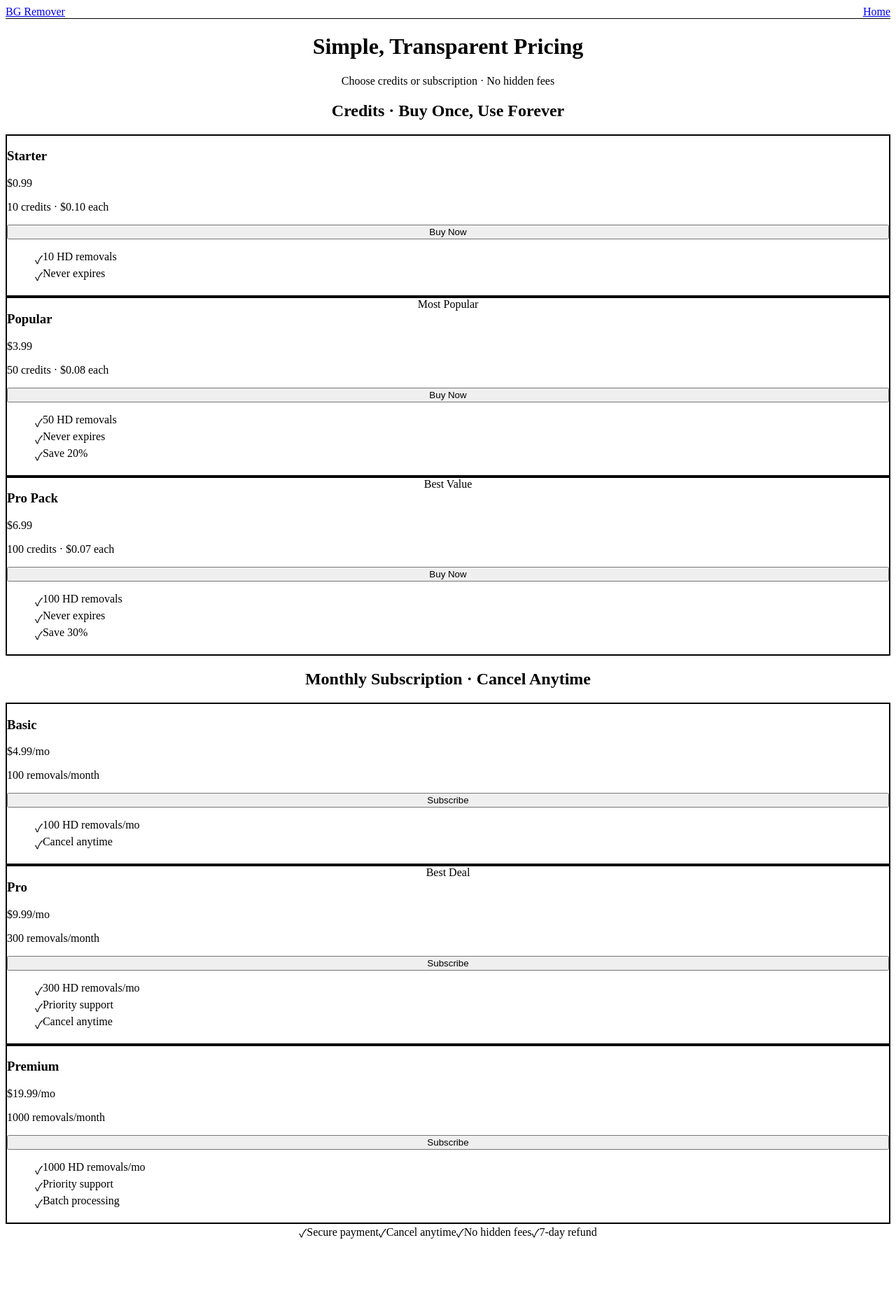
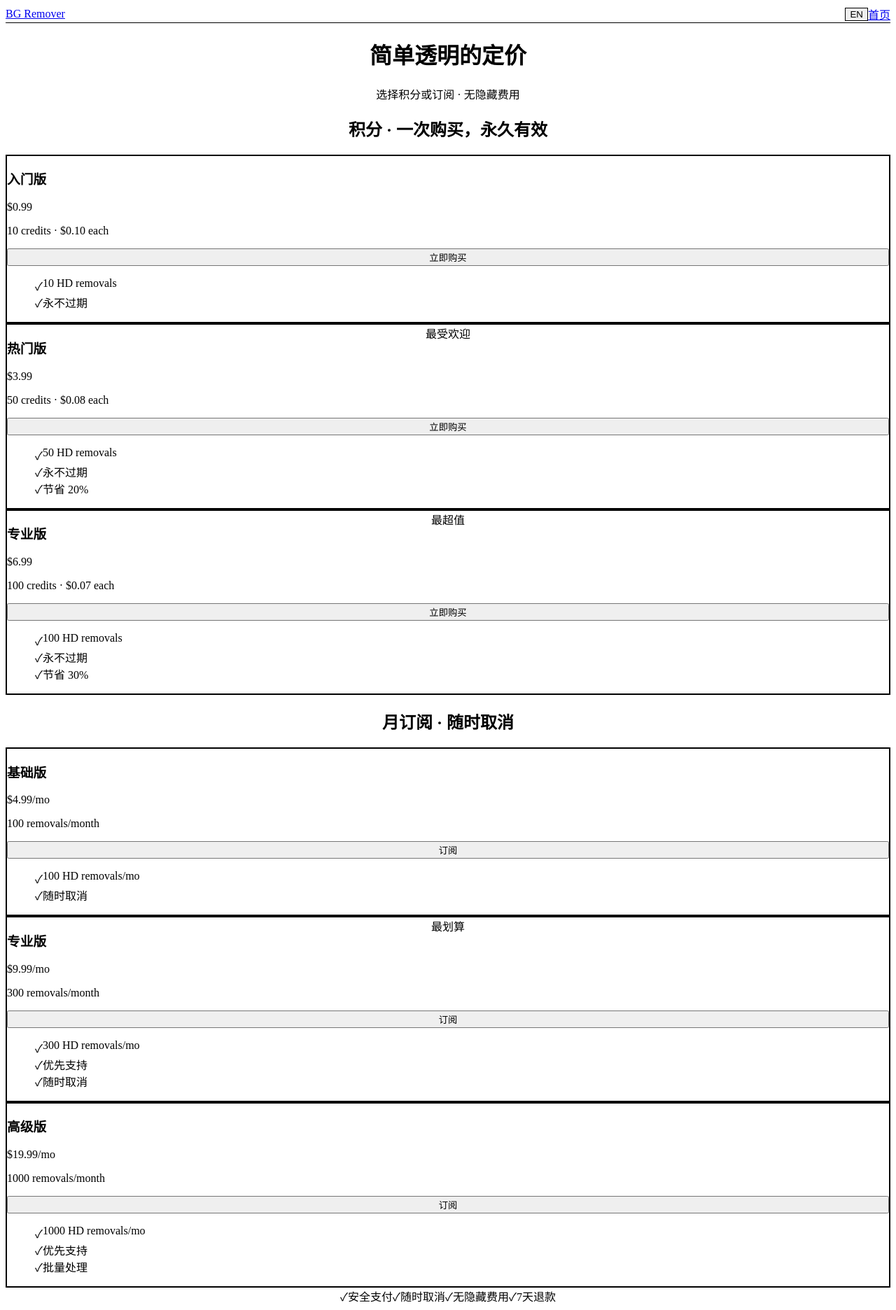
Before and after one commit to hxl999/image-background-remover, a Next.js app: page /pricing in a window 1280 px wide. Shown: the whole page at 70% size. Before the commit the page ends 1781 px from the top, so only its background shows below. Built offline with nearby package versions, Linux system fonts and the light colour scheme.

Commit message:
完成中英文切换：定价页面支持语言切换

```diff
--- a/app/pricing/page.tsx
+++ b/app/pricing/page.tsx
@@ -1,11 +1,26 @@
 'use client'
 
-import { useState } from 'react'
+import { useState, useEffect } from 'react'
 import PaymentModal from '@/components/PaymentModal'
+import LanguageSwitcher from '@/components/LanguageSwitcher'
+import { translations } from '@/lib/translations'
 
 export default function PricingPage() {
   const [modalOpen, setModalOpen] = useState(false)
   const [selectedPackage, setSelectedPackage] = useState({ amount: '', description: '', id: '' })
+  const [lang, setLang] = useState<'zh' | 'en'>('zh')
+
+  useEffect(() => {
+    const savedLang = localStorage.getItem('lang') as 'zh' | 'en' || 'zh'
+    setLang(savedLang)
+
+    const handleLangChange = (e: any) => setLang(e.detail)
+    window.addEventListener('langChange', handleLangChange)
+    return () => window.removeEventListener('langChange', handleLangChange)
+  }, [])
+
+  const t = translations[lang].pricing
+  const nav = translations[lang].nav
 
   const openPayment = (amount: string, description: string, id: string) => {
     setSelectedPackage({ amount, description, id })
@@ -17,110 +32,107 @@ export default function PricingPage() {
       <nav className="bg-white border-b">
         <div className="max-w-7xl mx-auto px-6 h-16 flex items-center justify-between">
           <a href="/" className="text-xl font-bold">BG Remover</a>
-          <a href="/" className="text-sm text-gray-600 hover:text-black">Home</a>
+          <div className="flex items-center gap-4">
+            <LanguageSwitcher />
+            <a href="/" className="text-sm text-gray-600 hover:text-black">{nav.home}</a>
+          </div>
         </div>
       </nav>
 
       <div className="max-w-6xl mx-auto px-6 py-20">
         <div className="text-center mb-16">
-          <h1 className="text-5xl font-bold mb-4">Simple, Transparent Pricing</h1>
-          <p className="text-xl text-gray-600">Choose credits or subscription · No hidden fees</p>
+          <h1 className="text-5xl font-bold mb-4">{t.title}</h1>
+          <p className="text-xl text-gray-600">{t.subtitle}</p>
         </div>
 
         <div className="mb-16">
-          <h2 className="text-3xl font-bold text-center mb-8">Credits · Buy Once, Use Forever</h2>
+          <h2 className="text-3xl font-bold text-center mb-8">{t.credits}</h2>
           <div className="grid md:grid-cols-3 gap-8">
             <div className="bg-white rounded-2xl p-8 border-2 border-gray-200 hover:shadow-xl transition-all">
-              <h3 className="text-2xl font-bold mb-4">Starter</h3>
+              <h3 className="text-2xl font-bold mb-4">{t.starter}</h3>
               <div className="mb-2"><span className="text-5xl font-bold">$0.99</span></div>
               <p className="text-gray-600 mb-6">10 credits · $0.10 each</p>
-              <button onClick={() => openPayment('0.99', 'Starter - 10 credits', 'pack_10')} className="w-full py-3 bg-black text-white rounded-lg font-semibold hover:bg-gray-800 mb-6">Buy Now</button>
+              <button onClick={() => openPayment('0.99', `${t.starter} - 10 credits`, 'pack_10')} className="w-full py-3 bg-black text-white rounded-lg font-semibold hover:bg-gray-800 mb-6">{t.buyNow}</button>
               <ul className="space-y-3 text-gray-700">
                 <li className="flex items-start"><span className="text-green-500 mr-2">✓</span><span>10 HD removals</span></li>
-                <li className="flex items-start"><span className="text-green-500 mr-2">✓</span><span>Never expires</span></li>
+                <li className="flex items-start"><span className="text-green-500 mr-2">✓</span><span>{t.neverExpires}</span></li>
               </ul>
             </div>
             <div className="bg-white rounded-2xl p-8 border-2 border-blue-500 shadow-xl relative">
-              <div className="absolute -top-4 left-1/2 -translate-x-1/2 bg-blue-500 text-white px-4 py-1 rounded-full text-sm font-semibold">Most Popular</div>
-              <h3 className="text-2xl font-bold mb-4">Popular</h3>
+              <div className="absolute -top-4 left-1/2 -translate-x-1/2 bg-blue-500 text-white px-4 py-1 rounded-full text-sm font-semibold">{t.mostPopular}</div>
+              <h3 className="text-2xl font-bold mb-4">{t.popular}</h3>
               <div className="mb-2"><span className="text-5xl font-bold">$3.99</span></div>
               <p className="text-gray-600 mb-6">50 credits · $0.08 each</p>
-              <button onClick={() => openPayment('3.99', 'Popular - 50 credits', 'pack_50')} className="w-full py-3 bg-blue-500 text-white rounded-lg font-semibold hover:bg-blue-600 mb-6">Buy Now</button>
+              <button onClick={() => openPayment('3.99', `${t.popular} - 50 credits`, 'pack_50')} className="w-full py-3 bg-blue-500 text-white rounded-lg font-semibold hover:bg-blue-600 mb-6">{t.buyNow}</button>
               <ul className="space-y-3 text-gray-700">
                 <li className="flex items-start"><span className="text-green-500 mr-2">✓</span><span>50 HD removals</span></li>
-                <li className="flex items-start"><span className="text-green-500 mr-2">✓</span><span>Never expires</span></li>
-                <li className="flex items-start"><span className="text-blue-500 mr-2">✓</span><span className="font-semibold">Save 20%</span></li>
+                <li className="flex items-start"><span className="text-green-500 mr-2">✓</span><span>{t.neverExpires}</span></li>
+                <li className="flex items-start"><span className="text-blue-500 mr-2">✓</span><span className="font-semibold">{t.save} 20%</span></li>
               </ul>
             </div>
             <div className="bg-white rounded-2xl p-8 border-2 border-gray-200 hover:shadow-xl transition-all relative">
-              <div className="absolute -top-4 left-1/2 -translate-x-1/2 bg-green-500 text-white px-4 py-1 rounded-full text-sm font-semibold">Best Value</div>
-              <h3 className="text-2xl font-bold mb-4">Pro Pack</h3>
+              <div className="absolute -top-4 left-1/2 -translate-x-1/2 bg-green-500 text-white px-4 py-1 rounded-full text-sm font-semibold">{t.bestValue}</div>
+              <h3 className="text-2xl font-bold mb-4">{t.proPack}</h3>
               <div className="mb-2"><span className="text-5xl font-bold">$6.99</span></div>
               <p className="text-gray-600 mb-6">100 credits · $0.07 each</p>
-              <button onClick={() => openPayment('6.99', 'Pro Pack - 100 credits', 'pack_100')} className="w-full py-3 bg-black text-white rounded-lg font-semibold hover:bg-gray-800 mb-6">Buy Now</button>
+              <button onClick={() => openPayment('6.99', `${t.proPack} - 100 credits`, 'pack_100')} className="w-full py-3 bg-black text-white rounded-lg font-semibold hover:bg-gray-800 mb-6">{t.buyNow}</button>
               <ul className="space-y-3 text-gray-700">
                 <li className="flex items-start"><span className="text-green-500 mr-2">✓</span><span>100 HD removals</span></li>
-                <li className="flex items-start"><span className="text-green-500 mr-2">✓</span><span>Never expires</span></li>
-                <li className="flex items-start"><span className="text-green-500 mr-2">✓</span><span className="font-semibold">Save 30%</span></li>
+                <li className="flex items-start"><span className="text-green-500 mr-2">✓</span><span>{t.neverExpires}</span></li>
+                <li className="flex items-start"><span className="text-green-500 mr-2">✓</span><span className="font-semibold">{t.save} 30%</span></li>
               </ul>
             </div>
           </div>
         </div>
 
         <div className="mb-12">
-          <h2 className="text-3xl font-bold text-center mb-8">Monthly Subscription · Cancel Anytime</h2>
+          <h2 className="text-3xl font-bold text-center mb-8">{t.subscription}</h2>
           <div className="grid md:grid-cols-3 gap-8">
             <div className="bg-white rounded-2xl p-8 border-2 border-gray-200 hover:shadow-xl transition-all">
-              <h3 className="text-2xl font-bold mb-4">Basic</h3>
+              <h3 className="text-2xl font-bold mb-4">{t.basic}</h3>
               <div className="mb-2"><span className="text-5xl font-bold">$4.99</span><span className="text-gray-600">/mo</span></div>
               <p className="text-gray-600 mb-6">100 removals/month</p>
-              <button onClick={() => openPayment('4.99', 'Basic Subscription', 'sub_basic')} className="w-full py-3 bg-black text-white rounded-lg font-semibold hover:bg-gray-800 mb-6">Subscribe</button>
+              <button onClick={() => openPayment('4.99', `${t.basic} Subscription`, 'sub_basic')} className="w-full py-3 bg-black text-white rounded-lg font-semibold hover:bg-gray-800 mb-6">{t.subscribe}</button>
               <ul className="space-y-3 text-gray-700">
                 <li className="flex items-start"><span className="text-green-500 mr-2">✓</span><span>100 HD removals/mo</span></li>
-                <li className="flex items-start"><span className="text-green-500 mr-2">✓</span><span>Cancel anytime</span></li>
+                <li className="flex items-start"><span className="text-green-500 mr-2">✓</span><span>{t.cancelAnytime}</span></li>
               </ul>
             </div>
             <div className="bg-white rounded-2xl p-8 border-2 border-purple-500 shadow-xl relative">
-              <div className="absolute -top-4 left-1/2 -translate-x-1/2 bg-purple-500 text-white px-4 py-1 rounded-full text-sm font-semibold">Best Deal</div>
-              <h3 className="text-2xl font-bold mb-4">Pro</h3>
+              <div className="absolute -top-4 left-1/2 -translate-x-1/2 bg-purple-500 text-white px-4 py-1 rounded-full text-sm font-semibold">{t.bestDeal}</div>
+              <h3 className="text-2xl font-bold mb-4">{t.pro}</h3>
               <div className="mb-2"><span className="text-5xl font-bold">$9.99</span><span className="text-gray-600">/mo</span></div>
               <p className="text-gray-600 mb-6">300 removals/month</p>
-              <button onClick={() => openPayment('9.99', 'Pro Subscription', 'sub_pro')} className="w-full py-3 bg-purple-500 text-white rounded-lg font-semibold hover:bg-purple-600 mb-6">Subscribe</button>
+              <button onClick={() => openPayment('9.99', `${t.pro} Subscription`, 'sub_pro')} className="w-full py-3 bg-purple-500 text-white rounded-lg font-semibold hover:bg-purple-600 mb-6">{t.subscribe}</button>
               <ul className="space-y-3 text-gray-700">
                 <li className="flex items-start"><span className="text-green-500 mr-2">✓</span><span>300 HD removals/mo</span></li>
-                <li className="flex items-start"><span className="text-green-500 mr-2">✓</span><span>Priority support</span></li>
-                <li className="flex items-start"><span className="text-green-500 mr-2">✓</span><span>Cancel anytime</span></li>
+                <li className="flex items-start"><span className="text-green-500 mr-2">✓</span><span>{t.prioritySupport}</span></li>
+                <li className="flex items-start"><span className="text-green-500 mr-2">✓</span><span>{t.cancelAnytime}</span></li>
               </ul>
             </div>
             <div className="bg-white rounded-2xl p-8 border-2 border-gray-200 hover:shadow-xl transition-all">
-              <h3 className="text-2xl font-bold mb-4">Premium</h3>
+              <h3 className="text-2xl font-bold mb-4">{t.premium}</h3>
               <div className="mb-2"><span className="text-5xl font-bold">$19.99</span><span className="text-gray-600">/mo</span></div>
               <p className="text-gray-600 mb-6">1000 removals/month</p>
-              <button onClick={() => openPayment('19.99', 'Premium Subscription', 'sub_premium')} className="w-full py-3 bg-black text-white rounded-lg font-semibold hover:bg-gray-800 mb-6">Subscribe</button>
+              <button onClick={() => openPayment('19.99', `${t.premium} Subscription`, 'sub_premium')} className="w-full py-3 bg-black text-white rounded-lg font-semibold hover:bg-gray-800 mb-6">{t.subscribe}</button>
               <ul className="space-y-3 text-gray-700">
                 <li className="flex items-start"><span className="text-green-500 mr-2">✓</span><span>1000 HD removals/mo</span></li>
-                <li className="flex items-start"><span className="text-green-500 mr-2">✓</span><span>Priority support</span></li>
-                <li className="flex items-start"><span className="text-green-500 mr-2">✓</span><span>Batch processing</span></li>
+                <li className="flex items-start"><span className="text-green-500 mr-2">✓</span><span>{t.prioritySupport}</span></li>
+                <li className="flex items-start"><span className="text-green-500 mr-2">✓</span><span>{t.batchProcessing}</span></li>
               </ul>
             </div>
           </div>
         </div>
 
         <div className="flex justify-center items-center gap-8 text-gray-600 text-sm">
-          <div className="flex items-center gap-2"><span className="text-green-500">✓</span><span>Secure payment</span></div>
-          <div className="flex items-center gap-2"><span className="text-green-500">✓</span><span>Cancel anytime</span></div>
-          <div className="flex items-center gap-2"><span className="text-green-500">✓</span><span>No hidden fees</span></div>
-          <div className="flex items-center gap-2"><span className="text-green-500">✓</span><span>7-day refund</span></div>
+          <div className="flex items-center gap-2"><span className="text-green-500">✓</span><span>{t.securePayment}</span></div>
+          <div className="flex items-center gap-2"><span className="text-green-500">✓</span><span>{t.cancelAnytime}</span></div>
+          <div className="flex items-center gap-2"><span className="text-green-500">✓</span><span>{t.noHiddenFees}</span></div>
+          <div className="flex items-center gap-2"><span className="text-green-500">✓</span><span>{t.refund}</span></div>
         </div>
       </div>
 
-      <PaymentModal
-        isOpen={modalOpen}
-        onClose={() => setModalOpen(false)}
-        amount={selectedPackage.amount}
-        description={selectedPackage.description}
-        packageId={selectedPackage.id}
-      />
+      <PaymentModal isOpen={modalOpen} onClose={() => setModalOpen(false)} amount={selectedPackage.amount} description={selectedPackage.description} packageId={selectedPackage.id} />
     </div>
   )
 }
```
Also changed, not shown: 32 other files (tests, documents, lock files or other folders).
